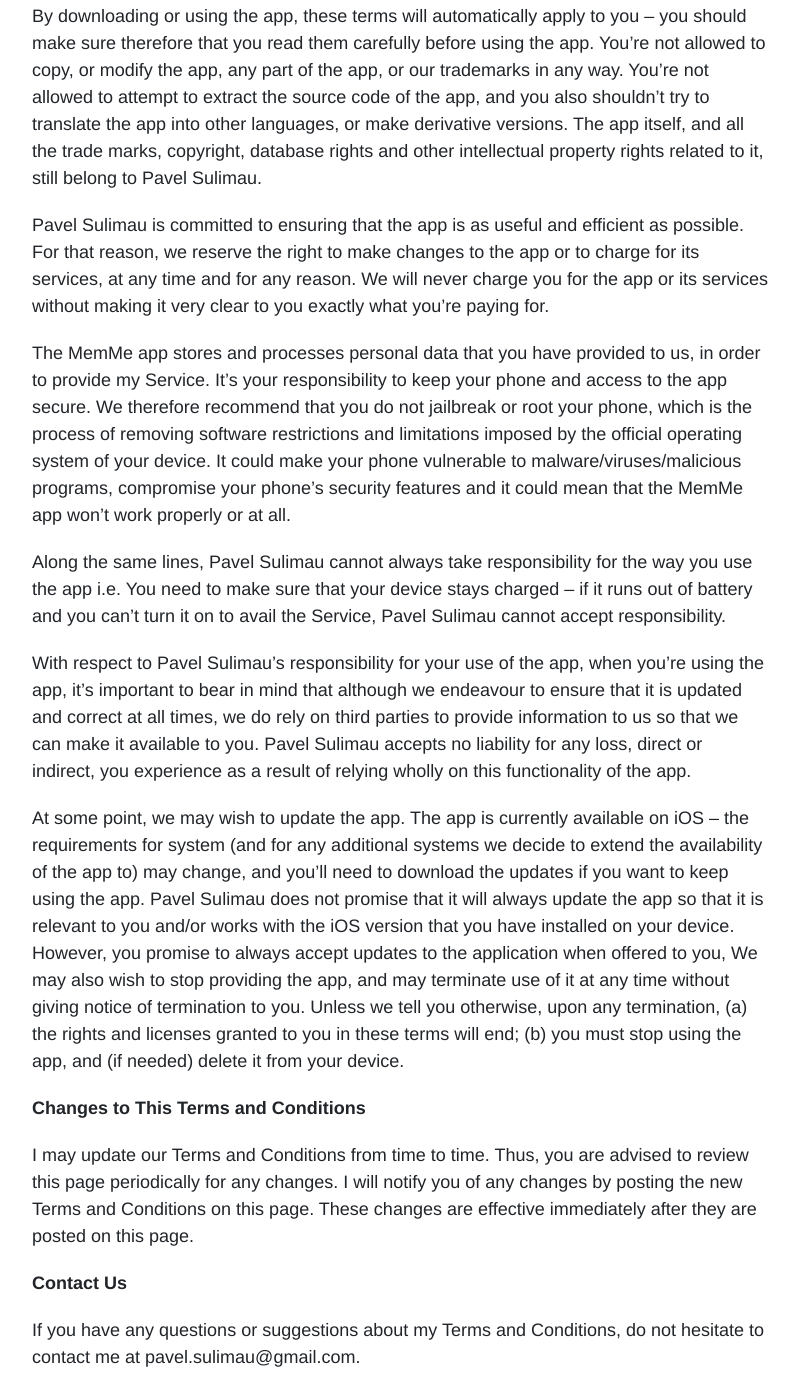
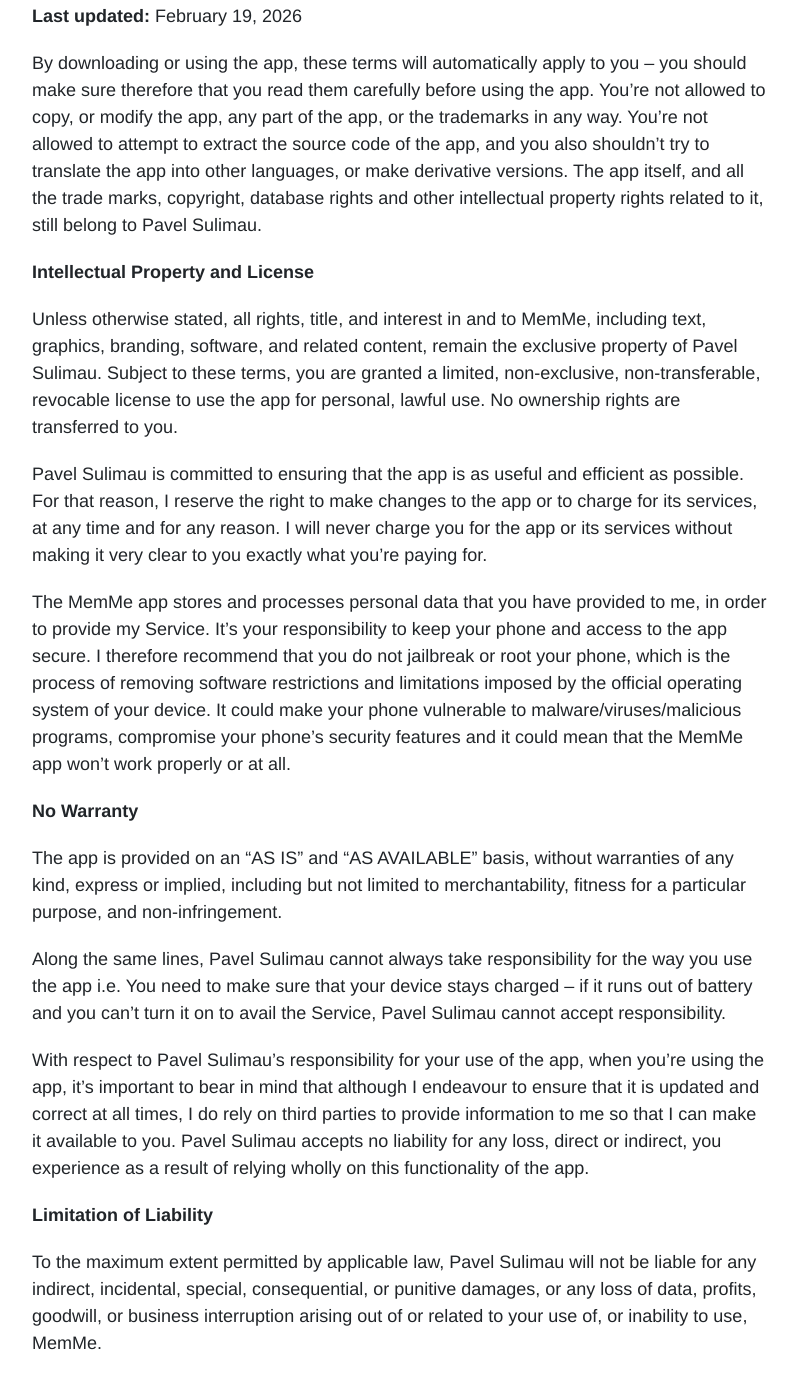
Before and after one commit to Pavel-Sulimau/MemMeInfo, a website: page terms.html in a window 1280 px wide. Shown: the part 253-1627 px from the top of the page, without its empty margins (240-1039 px from the left). Drawn offline with Linux system fonts and the light colour scheme; a web font is replaced by a local one.

Commit message:
chore(legal): refresh copyright and simplify privacy/terms wording

```diff
--- a/terms.html
+++ b/terms.html
@@ -57,12 +57,13 @@
     <div class="container mb-5">
       <div class="row">
         <div class="col-md-8 mx-auto">
+          <p><strong>Last updated:</strong> February 19, 2026</p>
           <p>
             By downloading or using the app, these terms will
             automatically apply to you – you should make sure therefore
             that you read them carefully before using the app. You’re
             not allowed to copy, or modify the app, any part of the app,
-            or our trademarks in any way. You’re not allowed to attempt
+            or the trademarks in any way. You’re not allowed to attempt
             to extract the source code of the app, and you also
             shouldn’t try to translate the app into other languages, or
             make derivative versions. The app itself, and all the trade
@@ -70,19 +71,29 @@
             property rights related to it, still belong to
             Pavel Sulimau.
           </p>
+          <p><strong>Intellectual Property and License</strong></p>
+          <p>
+            Unless otherwise stated, all rights, title, and interest in
+            and to MemMe, including text, graphics, branding, software,
+            and related content, remain the exclusive property of
+            Pavel Sulimau. Subject to these terms, you are granted a
+            limited, non-exclusive, non-transferable, revocable license
+            to use the app for personal, lawful use. No ownership rights
+            are transferred to you.
+          </p>
           <p>
             Pavel Sulimau is committed to ensuring that the app
-            is as useful and efficient as possible. For that reason, we
+            is as useful and efficient as possible. For that reason, I
             reserve the right to make changes to the app or to charge
-            for its services, at any time and for any reason. We will
+            for its services, at any time and for any reason. I will
             never charge you for the app or its services without making
             it very clear to you exactly what you’re paying for.
           </p>
           <p>
             The MemMe app stores and processes personal data
-            that you have provided to us, in order to provide
+            that you have provided to me, in order to provide
             my Service. It’s your responsibility to keep your
-            phone and access to the app secure. We therefore recommend
+            phone and access to the app secure. I therefore recommend
             that you do not jailbreak or root your phone, which is the
             process of removing software restrictions and limitations
             imposed by the official operating system of your device. It
@@ -90,6 +101,13 @@
             malware/viruses/malicious programs, compromise your phone’s
             security features and it could mean that the
             MemMe app won’t work properly or at all.
+          </p>
+          <p><strong>No Warranty</strong></p>
+          <p>
+            The app is provided on an “AS IS” and “AS AVAILABLE” basis,
+            without warranties of any kind, express or implied,
+            including but not limited to merchantability, fitness for a
+            particular purpose, and non-infringement.
           </p>
           <p>
             Along the same lines, Pavel Sulimau cannot always
@@ -102,42 +120,51 @@
           <p>
             With respect to Pavel Sulimau’s responsibility for
             your use of the app, when you’re using the app, it’s
-            important to bear in mind that although we endeavour to
-            ensure that it is updated and correct at all times, we do
-            rely on third parties to provide information to us so that
-            we can make it available to you.
+            important to bear in mind that although I endeavour to
+            ensure that it is updated and correct at all times, I do
+            rely on third parties to provide information to me so that
+            I can make it available to you.
             Pavel Sulimau accepts no liability for any loss,
             direct or indirect, you experience as a result of relying
             wholly on this functionality of the app.
           </p>
+          <p><strong>Limitation of Liability</strong></p>
           <p>
-            At some point, we may wish to update the app. The app is
+            To the maximum extent permitted by applicable law,
+            Pavel Sulimau will not be liable for any indirect,
+            incidental, special, consequential, or punitive damages,
+            or any loss of data, profits, goodwill, or business
+            interruption arising out of or related to your use of,
+            or inability to use, MemMe.
+          </p>
+          <p>
+            At some point, I may wish to update the app. The app is
             currently available on iOS – the requirements for
-            system (and for any additional systems we
+            system (and for any additional systems I
             decide to extend the availability of the app to) may change,
             and you’ll need to download the updates if you want to keep
             using the app. Pavel Sulimau does not promise that
             it will always update the app so that it is relevant to you
             and/or works with the iOS version that you have
             installed on your device. However, you promise to always
-            accept updates to the application when offered to you, We
+            accept updates to the application when offered to you. I
             may also wish to stop providing the app, and may terminate
             use of it at any time without giving notice of termination
-            to you. Unless we tell you otherwise, upon any termination,
+            to you. Unless I tell you otherwise, upon any termination,
             (a) the rights and licenses granted to you in these terms
             will end; (b) you must stop using the app, and (if needed)
             delete it from your device.
           </p>
           <p><strong>Changes to This Terms and Conditions</strong></p>
           <p>
-            I may update our Terms and Conditions
+            I may update these Terms and Conditions
             from time to time. Thus, you are advised to review this page
             periodically for any changes. I will
             notify you of any changes by posting the new Terms and
             Conditions on this page. These changes are effective
             immediately after they are posted on this page.
           </p>
-          <p><strong>Contact Us</strong></p>
+          <p><strong>Contact Me</strong></p>
           <p>
             If you have any questions or suggestions about
             my Terms and Conditions, do not hesitate to
@@ -151,7 +178,7 @@
 
   <footer>
     <div class="container">
-      <p>&copy; MemMe 2020 - 2024. All Rights Reserved.</p>
+      <p>&copy; 2020 - 2026 Pavel Sulimau (MemMe). All Rights Reserved.</p>
       <ul class="list-inline">
         <li class="list-inline-item">
           <a href="/privacy.html">Privacy Policy</a>
```
Also changed, not shown: index.html (+1 -1 lines), privacy.html (+18 -14 lines).
